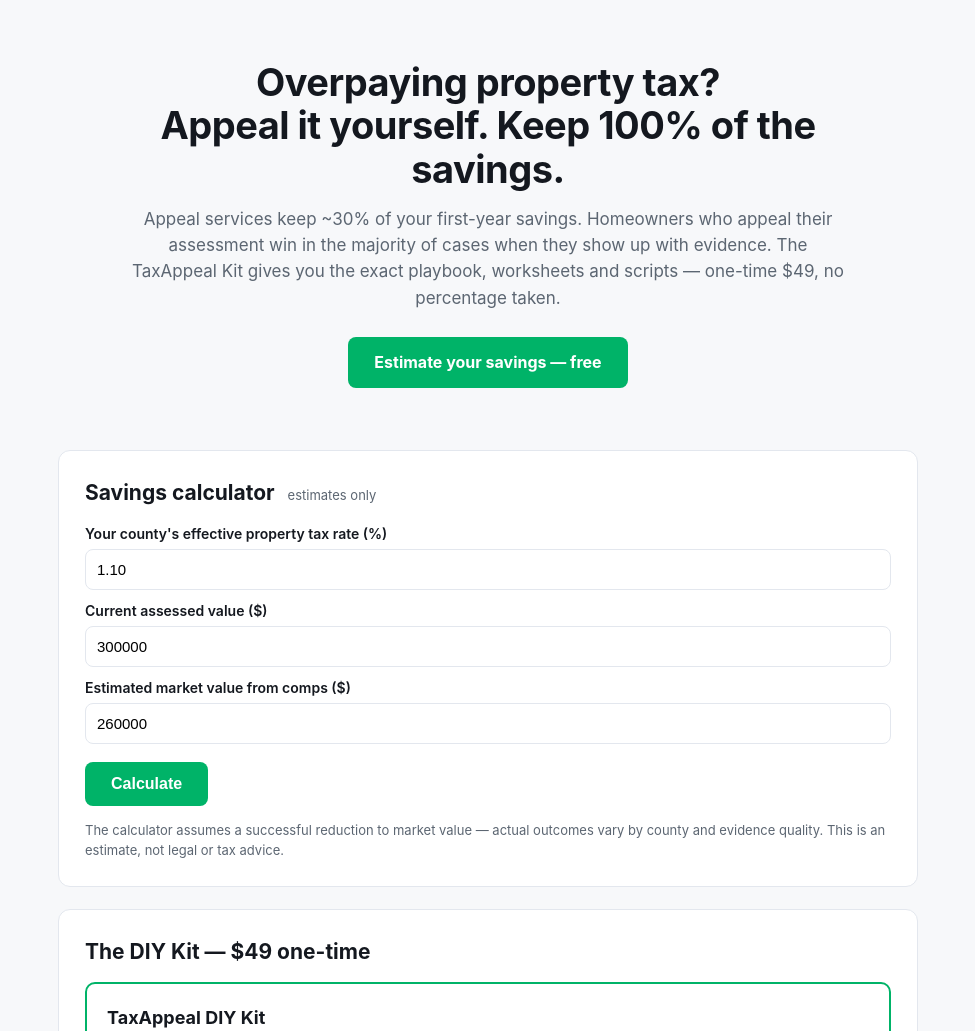
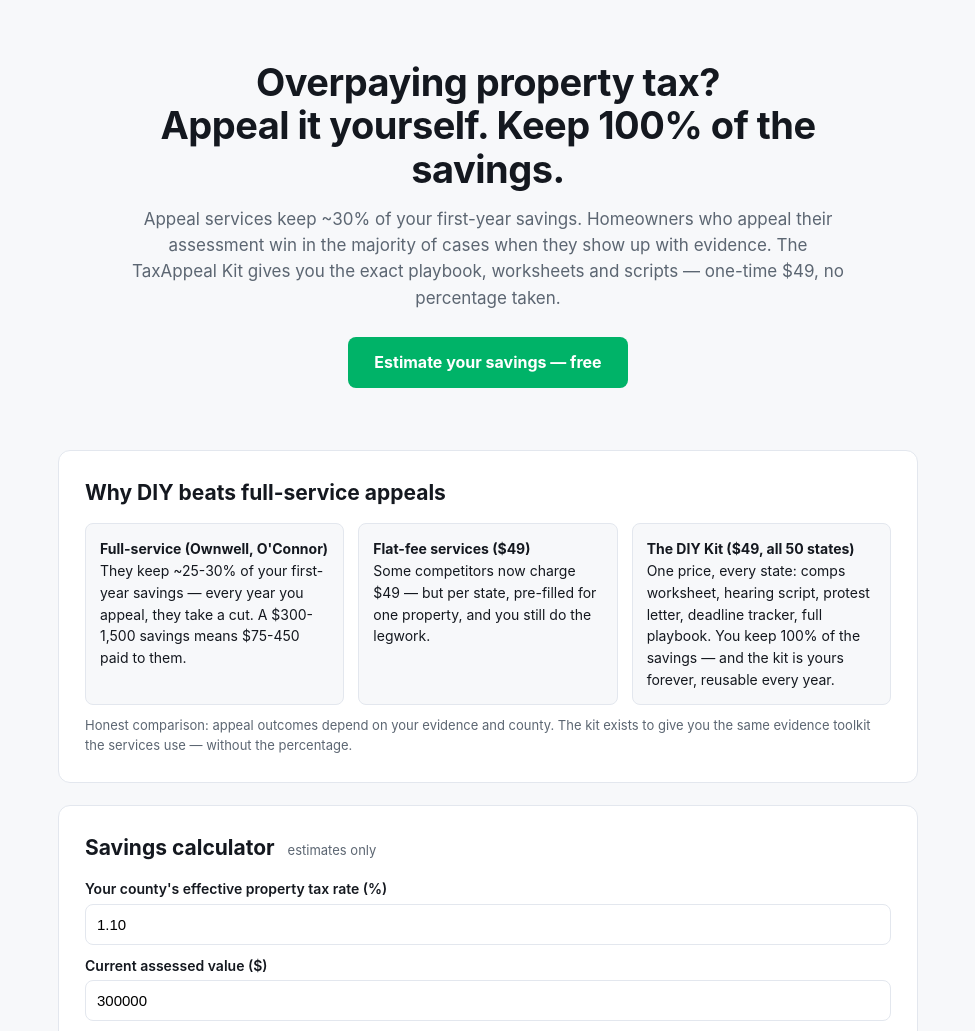
Before and after one commit to AKAKK2211/mintforge-taxappeal-kit, a plain HTML site: page index.html in a window 1280 px wide. Shown: the part 69-1100 px from the top of the page, without its empty margins (152-1127 px from the left). Drawn offline with Linux system fonts and the light colour scheme.

Commit message:
add DIY-vs-full-service comparison (validation differentiation)

```diff
--- a/index.html
+++ b/index.html
@@ -17,6 +17,16 @@
   <h1>Overpaying property tax?<br>Appeal it yourself. Keep 100% of the savings.</h1>
   <p class="sub">Appeal services keep ~30% of your first-year savings. Homeowners who appeal their assessment win in the majority of cases when they show up with evidence. The TaxAppeal Kit gives you the exact playbook, worksheets and scripts — one-time $49, no percentage taken.</p>
   <div class="hero-cta"><a class="cta" href="#calc">Estimate your savings — free</a></div>
+</section>
+
+<section class="panel">
+  <h2>Why DIY beats full-service appeals</h2>
+  <div class="grid">
+    <div><b>Full-service (Ownwell, O'Connor)</b><br>They keep ~25-30% of your first-year savings — every year you appeal, they take a cut. A $300-1,500 savings means $75-450 paid to them.</div>
+    <div><b>Flat-fee services ($49)</b><br>Some competitors now charge $49 — but per state, pre-filled for one property, and you still do the legwork.</div>
+    <div><b>The DIY Kit ($49, all 50 states)</b><br>One price, every state: comps worksheet, hearing script, protest letter, deadline tracker, full playbook. You keep 100% of the savings — and the kit is yours forever, reusable every year.</div>
+  </div>
+  <p class="note">Honest comparison: appeal outcomes depend on your evidence and county. The kit exists to give you the same evidence toolkit the services use — without the percentage.</p>
 </section>
 
 <section class="panel" id="calc">
```
